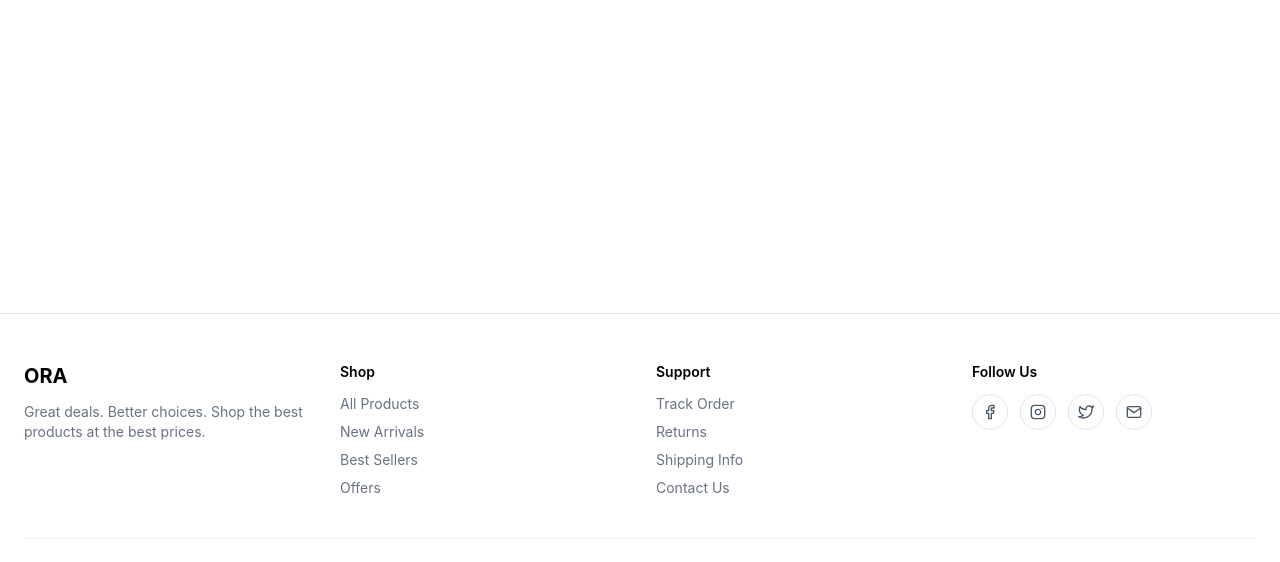
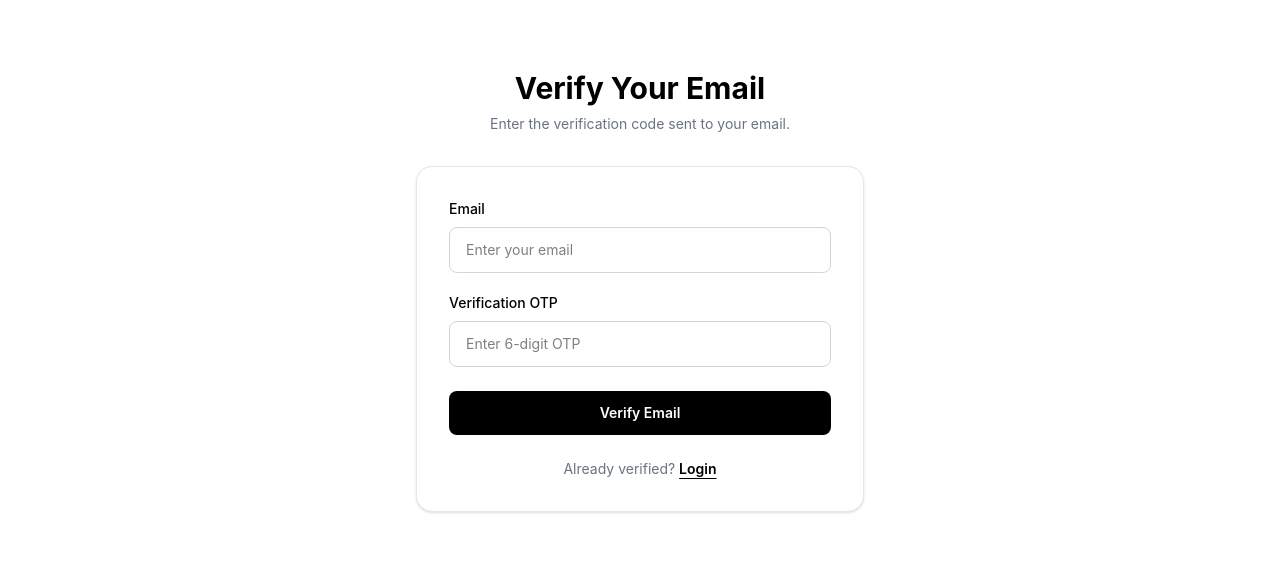
Before and after one commit to happlejoseph/ecommerce-project, a React (Vite) app in the folder client/: page /verify-otp in a window 1280 px wide. Shown: the part 173-735 px from the top of the page. Built offline with nearby package versions, Linux system fonts and the light colour scheme; no server answers; the HTML template or start-up script is replaced by a standard one.

Commit message:
opt react page

```diff
--- a/client/src/App.jsx
+++ b/client/src/App.jsx
@@ -29,6 +29,7 @@ import Profile from "./pages/customer/Profile";
 import Register from "./pages/auth/Register";
 import Login from "./pages/auth/Login";
 import ForgotPassword from "./pages/auth/ForgotPassword";
+import VerifyOTP from "./pages/auth/VerifyOTP";
 
 // Admin Pages
 import Dashboard from "./pages/admin/Dashboard";
@@ -40,6 +41,7 @@ import AdminOrderDetails from "./pages/admin/OrderDetails";
 import AdminUsers from "./pages/admin/Users";
 
 const App = () => {
+
   return (
     <BrowserRouter>
       <ToastProvider>
@@ -139,6 +141,7 @@ const App = () => {
                       <Route path="/" element={<Home />} />
                       <Route path="/login" element={<Login />} />
                       <Route path="/register" element={<Register />} />
+                      <Route path="/verify-otp" element={<VerifyOTP />} />
                       <Route path="/forgot-password" element={<ForgotPassword />} />
                       <Route path="/category/:category" element={<CategoryProducts />} />
                       <Route path="/product/:id" element={<ProductDetails />} />
--- a/client/src/pages/auth/Login.jsx
+++ b/client/src/pages/auth/Login.jsx
@@ -40,8 +40,10 @@ const Login = () => {
       } else {
         navigate(redirectTo || "/");
       }
-    } catch (error) {
+    }
+    catch (error) {
       console.error("Login failed:", error);
+      onsole.log("Backend response:", error.response?.data);
 
       setError(
         error.response?.data?.message ||
--- a/client/src/pages/auth/Register.jsx
+++ b/client/src/pages/auth/Register.jsx
@@ -39,7 +39,7 @@ const Register = () => {
 
       console.log("Register response:", response.data);
 
-      setSuccess("Account created successfully!");
+      setSuccess("Registration successful! Please check your email for the OTP.");
 
       setFormData({
         name: "",
@@ -48,7 +48,9 @@ const Register = () => {
       });
 
       setTimeout(() => {
-        navigate("/login");
+        navigate("/verify-otp", {
+          state: {email: response.data.email || formData.email}
+        })
       }, 1000);
 
     } catch (error) {
--- /dev/null
+++ b/client/src/pages/auth/VerifyOTP.jsx
@@ -0,0 +1,136 @@
+
+
+import { useState } from "react";
+import { Link, useLocation, useNavigate } from "react-router-dom";
+import api from "../../services/api";
+
+const VerifyOTP = () => {
+  const navigate = useNavigate();
+  const location = useLocation();
+
+  const [email, setEmail] = useState(location.state?.email || "");
+  const [otp, setOtp] = useState("");
+  const [loading, setLoading] = useState(false);
+  const [error, setError] = useState("");
+  const [success, setSuccess] = useState("");
+
+  const handleSubmit = async (event) => {
+    event.preventDefault();
+
+    setError("");
+    setSuccess("");
+    setLoading(true);
+
+    try {
+      const response = await api.post("/auth/verify-otp", {
+        email,
+        otp,
+      });
+
+      setSuccess(response.data.message);
+
+      setTimeout(() => {
+        navigate("/login");
+      }, 1500);
+    } catch (error) {
+      setError(
+        error.response?.data?.message ||
+          "OTP verification failed. Please try again."
+      );
+    } finally {
+      setLoading(false);
+    }
+  };
+
+  return (
+    <div className="flex min-h-[calc(100vh-140px)] items-center justify-center px-6 py-12">
+      <div className="w-full max-w-md">
+        <div className="mb-8 text-center">
+          <h1 className="text-3xl font-bold">Verify Your Email</h1>
+
+          <p className="mt-2 text-sm text-gray-500">
+            Enter the verification code sent to your email.
+          </p>
+        </div>
+
+        <form
+          onSubmit={handleSubmit}
+          className="rounded-2xl border border-gray-200 bg-white p-8 shadow-sm"
+        >
+          <div className="mb-5">
+            <label
+              htmlFor="email"
+              className="mb-2 block text-sm font-medium"
+            >
+              Email
+            </label>
+
+            <input
+              id="email"
+              type="email"
+              value={email}
+              onChange={(event) => setEmail(event.target.value)}
+              placeholder="Enter your email"
+              required
+              className="w-full rounded-lg border border-gray-300 px-4 py-3 text-sm outline-none transition focus:border-black"
+            />
+          </div>
+
+          <div className="mb-6">
+            <label
+              htmlFor="otp"
+              className="mb-2 block text-sm font-medium"
+            >
+              Verification OTP
+            </label>
+
+            <input
+              id="otp"
+              type="text"
+              inputMode="numeric"
+              pattern="[0-9]{6}"
+              maxLength={6}
+              value={otp}
+              onChange={(event) => setOtp(event.target.value)}
+              placeholder="Enter 6-digit OTP"
+              required
+              className="w-full rounded-lg border border-gray-300 px-4 py-3 text-sm outline-none transition focus:border-black"
+            />
+          </div>
+
+          {error && (
+            <div className="mb-5 rounded-lg bg-red-50 px-4 py-3 text-sm text-red-600">
+              {error}
+            </div>
+          )}
+
+          {success && (
+            <div className="mb-5 rounded-lg bg-green-50 px-4 py-3 text-sm text-green-600">
+              {success}
+            </div>
+          )}
+
+          <button
+            type="submit"
+            disabled={loading}
+            className="w-full rounded-lg bg-black py-3 text-sm font-semibold text-white transition hover:bg-gray-800 disabled:cursor-not-allowed disabled:opacity-50"
+          >
+            {loading ? "Verifying..." : "Verify Email"}
+          </button>
+
+          <p className="mt-6 text-center text-sm text-gray-500">
+            Already verified?{" "}
+            <Link
+              to="/login"
+              className="font-semibold text-black underline underline-offset-4"
+            >
+              Login
+            </Link>
+          </p>
+        </form>
+      </div>
+    </div>
+  );
+};
+
+export default VerifyOTP;
```
